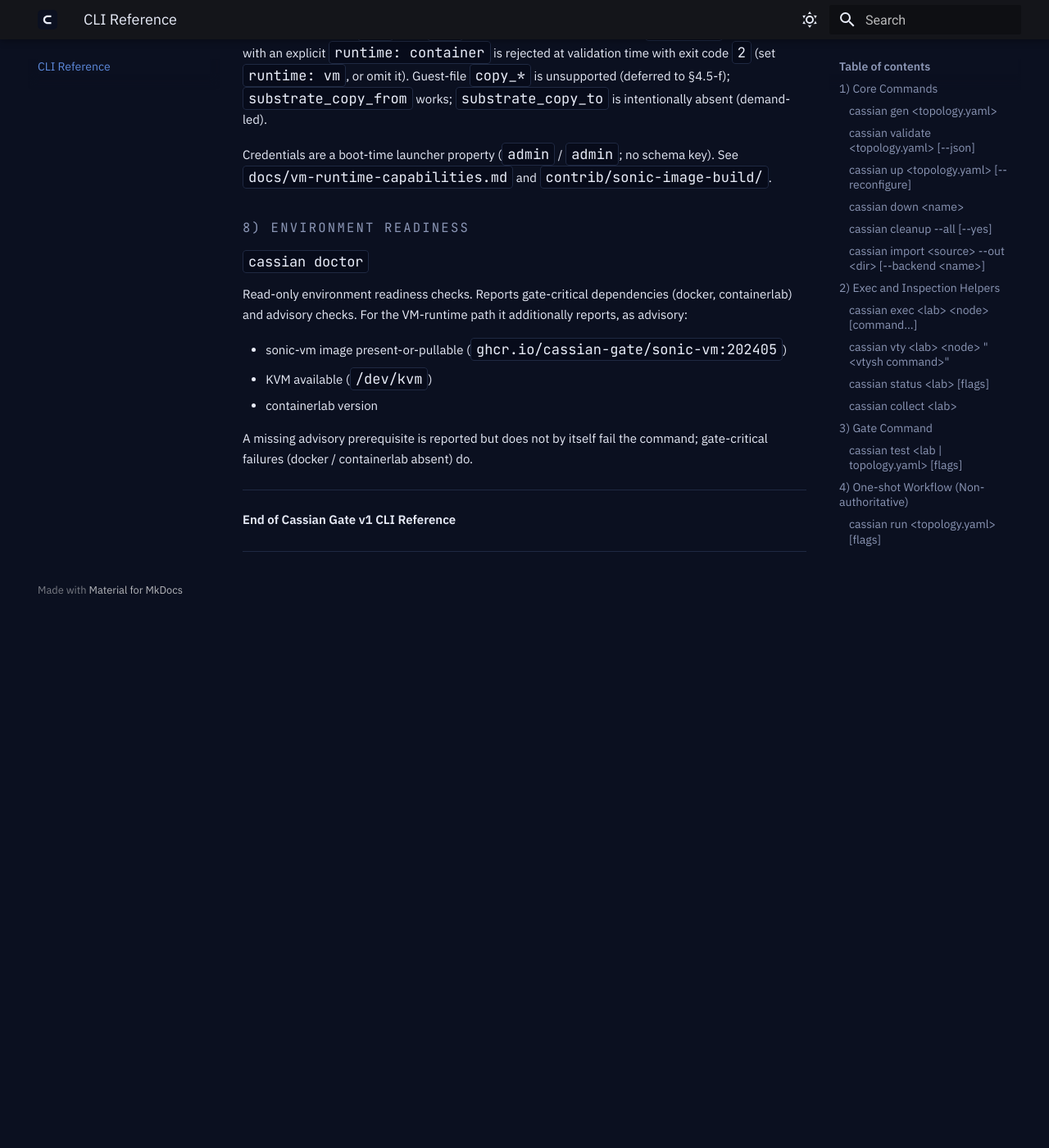
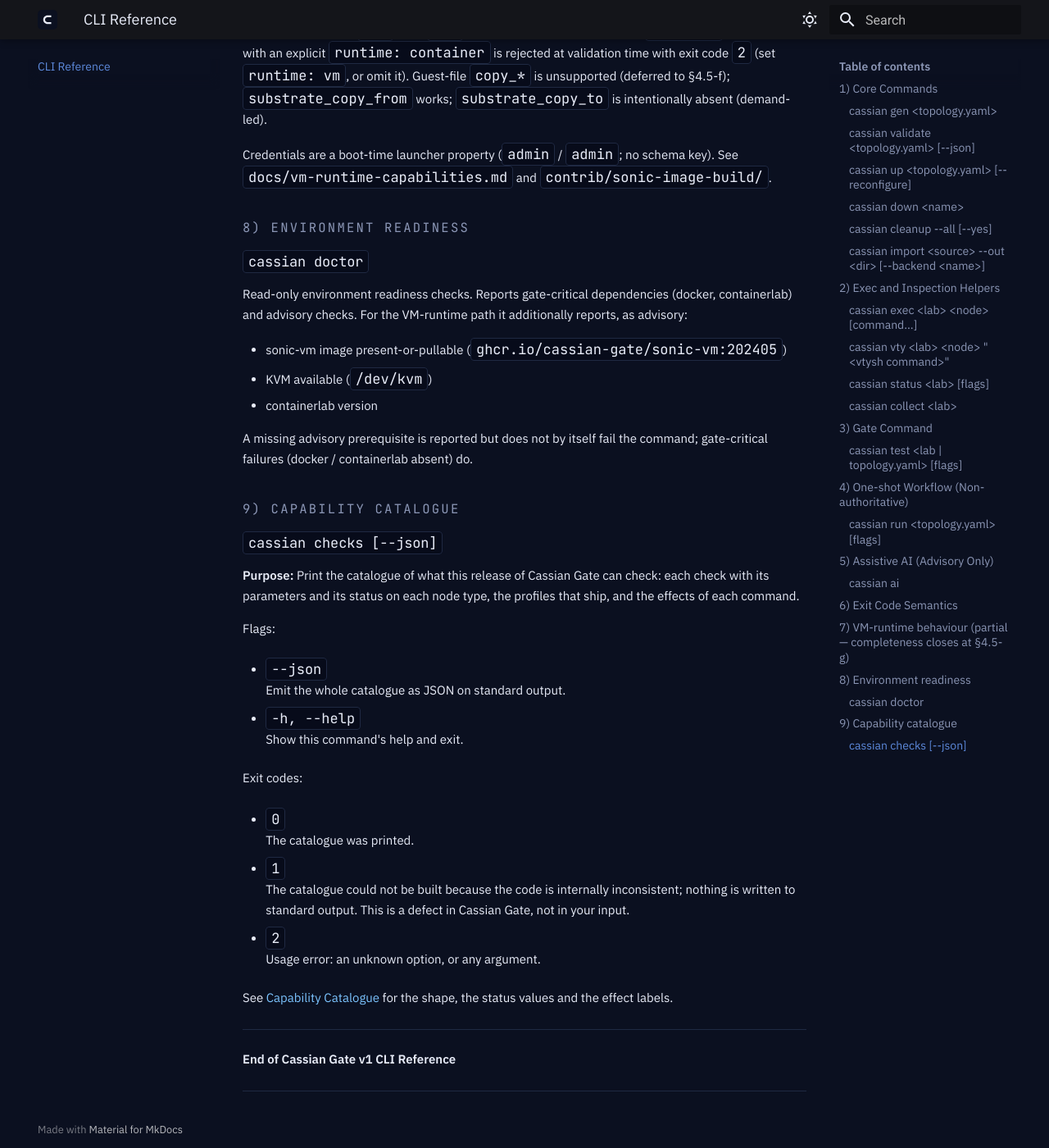
Before and after one commit to cassian-gate/cassian-gate, an MkDocs documentation site: the page built from docs/cli-reference-v1.md, in a window 1280 px wide and 1400 px high, scrolled down 10462 px. Shown: the whole window at 82% size. Built offline with MkDocs 1.6.1 and Material for MkDocs 9.7.7, drawn with Linux system fonts in a browser that asks for light colours; the version menu is left out; before the commit the page ends 11204 px from its top, so only the background shows below that.

Commit message:
WI-10 (2 of 4): docs/cli-reference-v1.md section 9, Capability catalogue
(d)(2) cassian checks. Handover v9-rev3 section 6.7.1 and section 14.1 WI-10; REQ-S1D2-24. Section 9 is inserted between section 8's last paragraph and the closing block; sections 1-8 are byte-unchanged (PBE-1b-6). Document Workflow v2.3, one document per change; the cheatsheet line and the nav line follow. Order of work: founder ruling S1D2-S21-R1, rulings note 33 (cassian-gate-internal@79a88a4).

Co-Authored-By: Claude Opus 5.5 <noreply@anthropic.com>
Claude-Session: https://claude.ai/code/session_01AFwCK4JPjkHiswS21izoeS

```diff
--- a/docs/cli-reference-v1.md
+++ b/docs/cli-reference-v1.md
@@ -366,6 +366,33 @@ Read-only environment readiness checks. Reports gate-critical dependencies (dock
 
 A missing advisory prerequisite is reported but does not by itself fail the command; gate-critical failures (docker / containerlab absent) do.
 
+## 9) Capability catalogue
+
+### `cassian checks [--json]`
+
+**Purpose:** Print the catalogue of what this release of Cassian Gate can check: each check with its parameters and its status on each node type, the profiles that ship, and the effects of each command.
+
+Flags:
+
+* `--json`
+  Emit the whole catalogue as JSON on standard output.
+
+* `-h, --help`
+  Show this command's help and exit.
+
+Exit codes:
+
+* `0`
+  The catalogue was printed.
+
+* `1`
+  The catalogue could not be built because the code is internally inconsistent; nothing is written to standard output. This is a defect in Cassian Gate, not in your input.
+
+* `2`
+  Usage error: an unknown option, or any argument.
+
+See [Capability Catalogue](capability-catalogue.md) for the shape, the status values and the effect labels.
+
 ---
 
 **End of Cassian Gate v1 CLI Reference**
```
